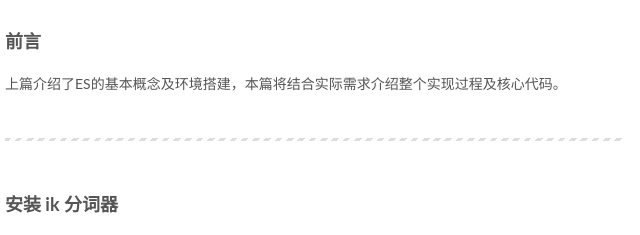
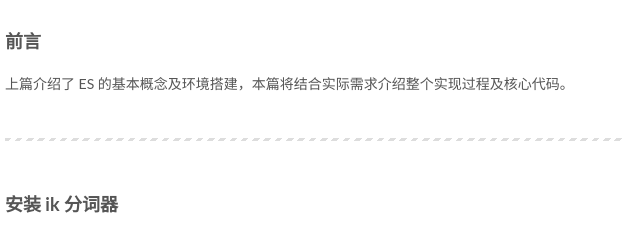
Before and after one commit to SymonLin/SymonLin.github.io, a plain HTML site: page 2018/12/27/elasticsearch-2/index.html in a window 1280 px wide. Shown: the part 185-420 px from the top of the page, 195-835 px from the left. Drawn offline with Linux system fonts and the light colour scheme.

Commit message:
Site updated: 2018-12-27 20:32:22

```diff
--- a/2018/12/27/elasticsearch-2/index.html
+++ b/2018/12/27/elasticsearch-2/index.html
@@ -79,20 +79,20 @@
 
 
 
-<meta name="description" content="前言上篇介绍了ES的基本概念及环境搭建，本篇将结合实际需求介绍整个实现过程及核心代码。  安装 ik 分词器1.1 ik 分词器简介GitHub 地址：https://github.com/medcl/elasticsearch-analysis-ik提供两种分词模式：「 ik_max_word 」及「 ik_smart 」     分词模式 描述     ik_max_word 会将文本做最细粒">
+<meta name="description" content="前言上篇介绍了 ES 的基本概念及环境搭建，本篇将结合实际需求介绍整个实现过程及核心代码。  安装 ik 分词器1.1 ik 分词器简介GitHub 地址：https://github.com/medcl/elasticsearch-analysis-ik提供两种分词模式：「 ik_max_word 」及「 ik_smart 」     分词模式 描述     ik_max_word 会将文本做最">
 <meta property="og:type" content="article">
 <meta property="og:title" content="从零搭建ES搜索服务（二）基础搜索">
 <meta property="og:url" content="http://yoursite.com/2018/12/27/elasticsearch-2/index.html">
 <meta property="og:site_name" content="Hexo">
-<meta property="og:description" content="前言上篇介绍了ES的基本概念及环境搭建，本篇将结合实际需求介绍整个实现过程及核心代码。  安装 ik 分词器1.1 ik 分词器简介GitHub 地址：https://github.com/medcl/elasticsearch-analysis-ik提供两种分词模式：「 ik_max_word 」及「 ik_smart 」     分词模式 描述     ik_max_word 会将文本做最细粒">
+<meta property="og:description" content="前言上篇介绍了 ES 的基本概念及环境搭建，本篇将结合实际需求介绍整个实现过程及核心代码。  安装 ik 分词器1.1 ik 分词器简介GitHub 地址：https://github.com/medcl/elasticsearch-analysis-ik提供两种分词模式：「 ik_max_word 」及「 ik_smart 」     分词模式 描述     ik_max_word 会将文本做最">
 <meta property="og:locale" content="zh-Hans">
 <meta property="og:image" content="evernotecid://77A02A3E-73E0-431E-945A-670AB8716448/wwwevernotecom/34977246/ENResource/p19">
 <meta property="og:image" content="evernotecid://77A02A3E-73E0-431E-945A-670AB8716448/wwwevernotecom/34977246/ENResource/p20">
 <meta property="og:image" content="evernotecid://77A02A3E-73E0-431E-945A-670AB8716448/wwwevernotecom/34977246/ENResource/p25">
-<meta property="og:updated_time" content="2018-12-27T10:11:04.000Z">
+<meta property="og:updated_time" content="2018-12-27T12:32:09.000Z">
 <meta name="twitter:card" content="summary">
 <meta name="twitter:title" content="从零搭建ES搜索服务（二）基础搜索">
-<meta name="twitter:description" content="前言上篇介绍了ES的基本概念及环境搭建，本篇将结合实际需求介绍整个实现过程及核心代码。  安装 ik 分词器1.1 ik 分词器简介GitHub 地址：https://github.com/medcl/elasticsearch-analysis-ik提供两种分词模式：「 ik_max_word 」及「 ik_smart 」     分词模式 描述     ik_max_word 会将文本做最细粒">
+<meta name="twitter:description" content="前言上篇介绍了 ES 的基本概念及环境搭建，本篇将结合实际需求介绍整个实现过程及核心代码。  安装 ik 分词器1.1 ik 分词器简介GitHub 地址：https://github.com/medcl/elasticsearch-analysis-ik提供两种分词模式：「 ik_max_word 」及「 ik_smart 」     分词模式 描述     ik_max_word 会将文本做最">
 <meta name="twitter:image" content="evernotecid://77A02A3E-73E0-431E-945A-670AB8716448/wwwevernotecom/34977246/ENResource/p19">
 
 
@@ -363,7 +363,7 @@
 
 
 
-        <h3 id="前言"><a href="#前言" class="headerlink" title="前言"></a>前言</h3><p>上篇介绍了ES的基本概念及环境搭建，本篇将结合实际需求介绍整个实现过程及核心代码。</p>
+        <h3 id="前言"><a href="#前言" class="headerlink" title="前言"></a>前言</h3><p>上篇介绍了 ES 的基本概念及环境搭建，本篇将结合实际需求介绍整个实现过程及核心代码。</p>
 <hr>
 <h3 id="安装-ik-分词器"><a href="#安装-ik-分词器" class="headerlink" title="安装 ik 分词器"></a>安装 ik 分词器</h3><h4 id="1-1-ik-分词器简介"><a href="#1-1-ik-分词器简介" class="headerlink" title="1.1 ik 分词器简介"></a>1.1 ik 分词器简介</h4><p>GitHub 地址：<a href="https://github.com/medcl/elasticsearch-analysis-ik" target="_blank" rel="noopener">https://github.com/medcl/elasticsearch-analysis-ik</a><br>提供两种分词模式：「 ik_max_word 」及「 ik_smart 」 </p>
 <table>
```
Also changed, not shown: 2018/12/09/elasticsearch-1/index.html (+1 -1 lines), index.html (+1 -1 lines).
